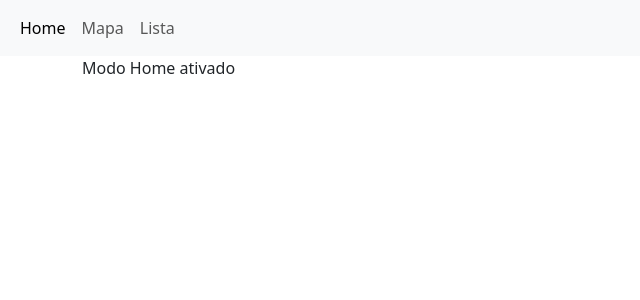
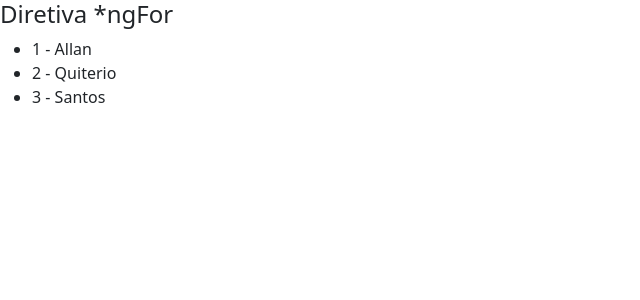
Before and after one commit to Allan-Quiterio/Diretivas_Angular, an Angular app: page / in a window 1280 px wide. Shown: the top 300 px of the page, without its empty margins (0-640 px from the left). Built offline with nearby package versions, Linux system fonts and the light colour scheme.

Commit message:
feat: ngFor

```diff
--- a/src/app/app.component.html
+++ b/src/app/app.component.html
@@ -1,2 +1,3 @@
 <!-- <app-diretiva-ngif></app-diretiva-ngif> -->
-<app-diretiva-ngswitch></app-diretiva-ngswitch>
+<!-- <app-diretiva-ngswitch></app-diretiva-ngswitch> -->
+<app-diretiva-ngfor></app-diretiva-ngfor>
--- a/src/app/app.module.ts
+++ b/src/app/app.module.ts
@@ -5,9 +5,10 @@
 import { AppComponent } from './app.component';
 import { DiretivaNgifComponent } from './diretiva-ngif/diretiva-ngif.component';
 import { DiretivaNgswitchComponent } from './diretiva-ngswitch/diretiva-ngswitch.component';
+import { DiretivaNgforComponent } from './diretiva-ngfor/diretiva-ngfor.component';
 
 @NgModule({
-  declarations: [AppComponent, DiretivaNgifComponent, DiretivaNgswitchComponent],
+  declarations: [AppComponent, DiretivaNgifComponent, DiretivaNgswitchComponent, DiretivaNgforComponent],
   imports: [BrowserModule, AppRoutingModule],
   providers: [],
   bootstrap: [AppComponent],
--- /dev/null
+++ b/src/app/diretiva-ngfor/diretiva-ngfor.component.html
@@ -0,0 +1,5 @@
+<h4>Diretiva *ngFor</h4>
+
+<ul>
+  <li *ngFor="let curso of cursos; let i = index">{{ i + 1 }} - {{ curso }}</li>
+</ul>
--- /dev/null
+++ b/src/app/diretiva-ngfor/diretiva-ngfor.component.ts
@@ -0,0 +1,10 @@
+import { Component, OnInit } from '@angular/core';
+
+@Component({
+  selector: 'app-diretiva-ngfor',
+  templateUrl: './diretiva-ngfor.component.html',
+  styleUrls: ['./diretiva-ngfor.component.scss'],
+})
+export class DiretivaNgforComponent {
+  cursos = ['Allan', 'Quiterio', 'Santos'];
+}
```
Also changed, not shown: src/app/diretiva-ngfor/diretiva-ngfor.component.scss (added), 1 other file (tests, documents, lock files or other folders).
